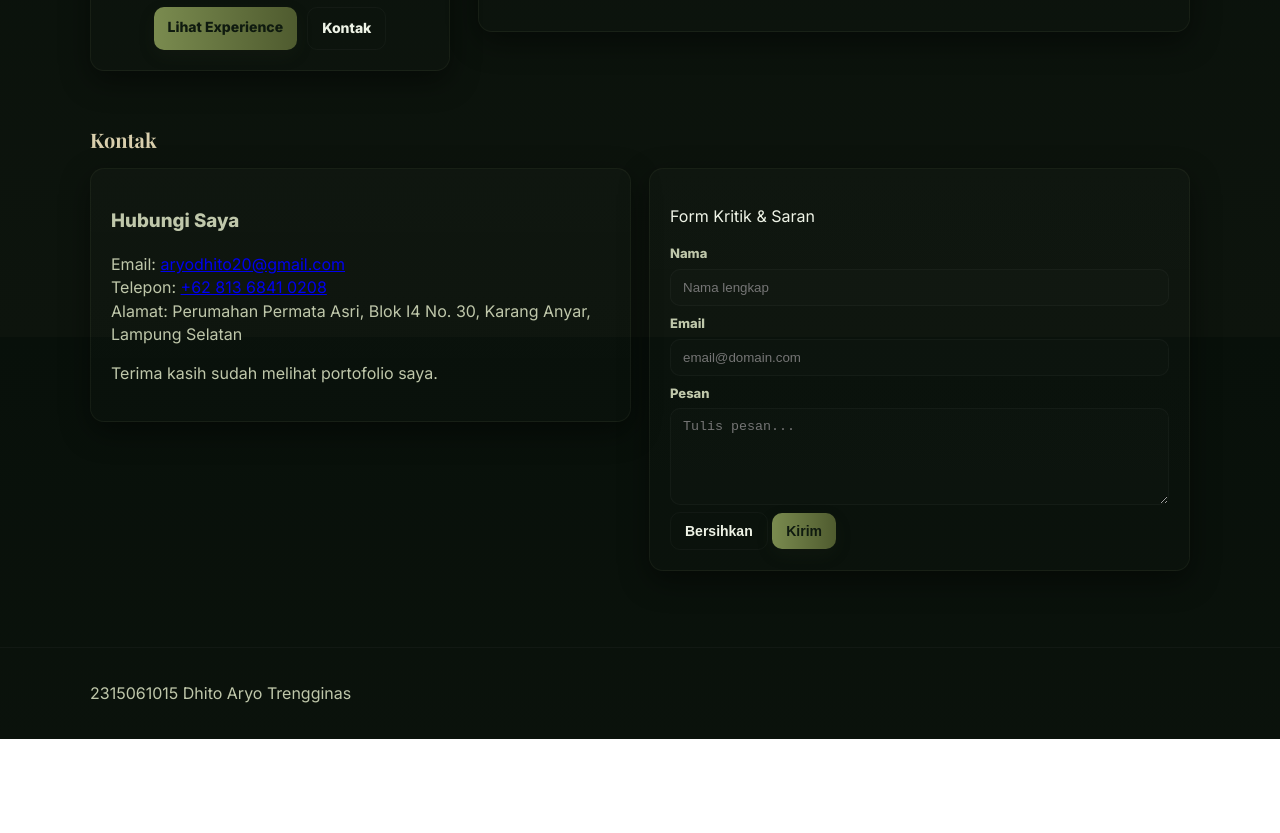
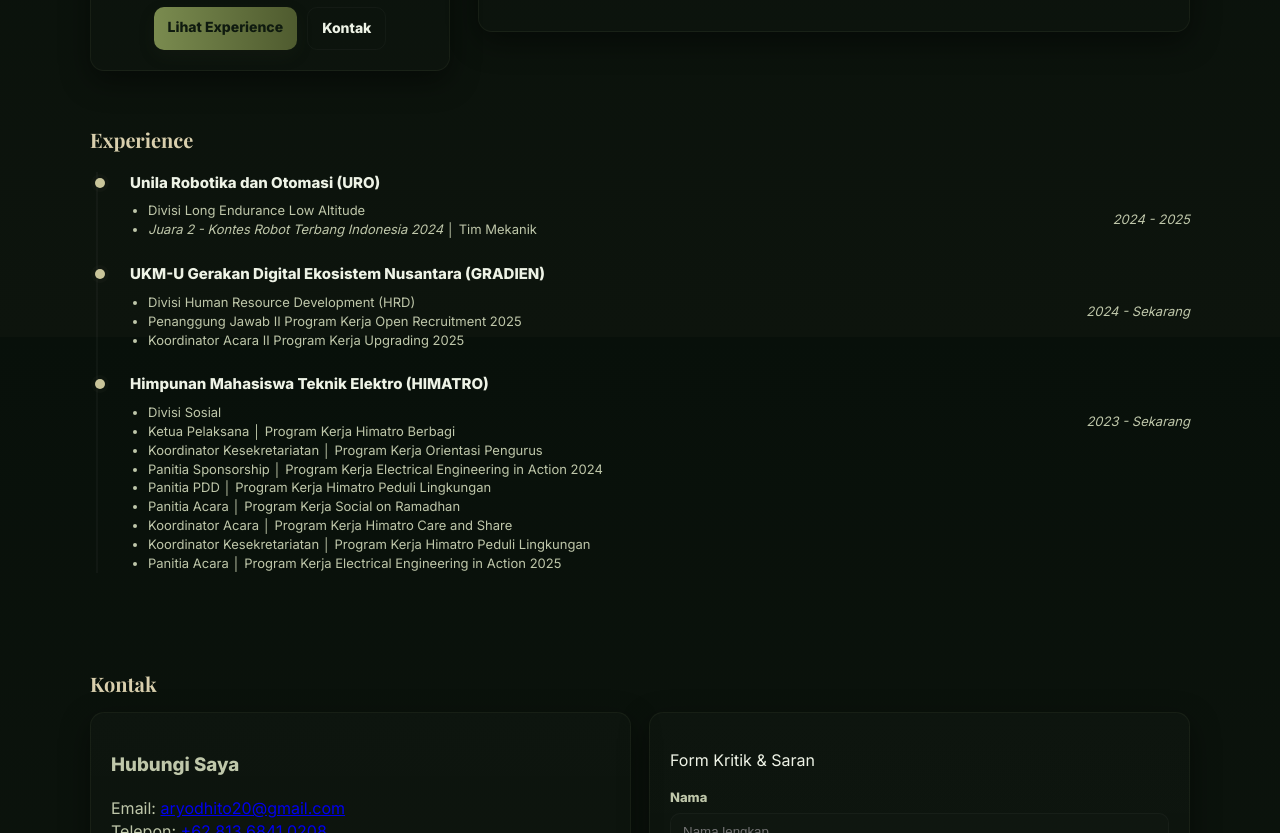
Before and after one commit to dhitoary/PemrogramanWeb-Exp, a plain HTML site: page DhitoAryoT_Portofolio.html in a window 1280 px wide. Shown: the part 463-1296 px from the top of the page. Before the commit the page ends 1202 px from the top, so only its background shows below. Drawn offline with nearby package versions, Linux system fonts and the light colour scheme.

Commit message:
add experience

```diff
--- a/DhitoAryoT_Portofolio.html
+++ b/DhitoAryoT_Portofolio.html
@@ -69,6 +69,55 @@
       </div>
     </section>
 
+    <section id="experience" class="container section">
+      <h2 class="section-title">Experience</h2>
+
+      <div class="timeline">
+        <div class="item">
+          <div class="dot"></div>
+          <div class="content">
+            <h3>Unila Robotika dan Otomasi (URO)</h3>
+            <p class="period">2024 - 2025</p>
+            <ul>
+              <li>Divisi Long Endurance Low Altitude</li>
+              <li><em>Juara 2 - Kontes Robot Terbang Indonesia 2024</em> │ Tim Mekanik</li>
+            </ul>
+          </div>
+        </div>
+
+        <div class="item">
+          <div class="dot"></div>
+          <div class="content">
+            <h3>UKM-U Gerakan Digital Ekosistem Nusantara (GRADIEN)</h3>
+            <p class="period">2024 - Sekarang</p>
+            <ul>
+              <li>Divisi Human Resource Development (HRD)</li>
+              <li>Penanggung Jawab II Program Kerja Open Recruitment 2025</li>
+              <li>Koordinator Acara II Program Kerja Upgrading 2025</li>
+            </ul>
+          </div>
+        </div>
+
+        <div class="item">
+          <div class="dot"></div>
+          <div class="content">
+            <h3>Himpunan Mahasiswa Teknik Elektro (HIMATRO)</h3>
+            <p class="period">2023 - Sekarang</p>
+            <ul>
+              <li>Divisi Sosial</li>
+              <li>Ketua Pelaksana │ Program Kerja Himatro Berbagi</li>
+              <li>Koordinator Kesekretariatan │ Program Kerja Orientasi Pengurus</li>
+              <li>Panitia Sponsorship │ Program Kerja Electrical Engineering in Action 2024</li>
+              <li>Panitia PDD │ Program Kerja Himatro Peduli Lingkungan</li>
+              <li>Panitia Acara │ Program Kerja Social on Ramadhan</li>
+              <li>Koordinator Acara │ Program Kerja Himatro Care and Share</li>
+              <li>Koordinator Kesekretariatan │ Program Kerja Himatro Peduli Lingkungan</li>
+              <li>Panitia Acara │ Program Kerja Electrical Engineering in Action 2025</li>
+            </ul>
+          </div>
+        </div>
+      </div>
+    </section>
 
     <section id="contact" class="container section contact-section">
       <h2 class="section-title">Kontak</h2>
```
